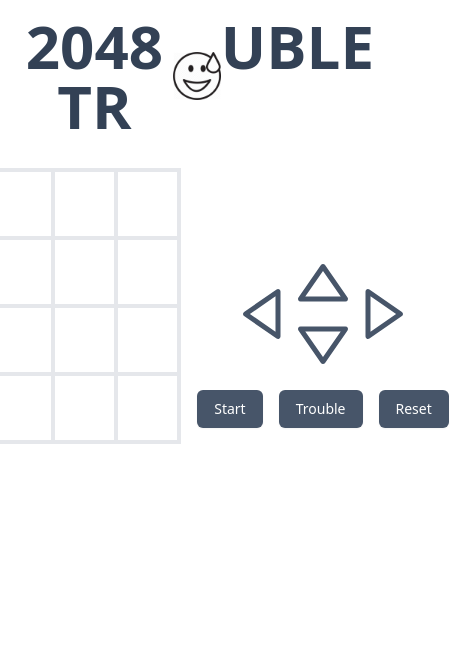
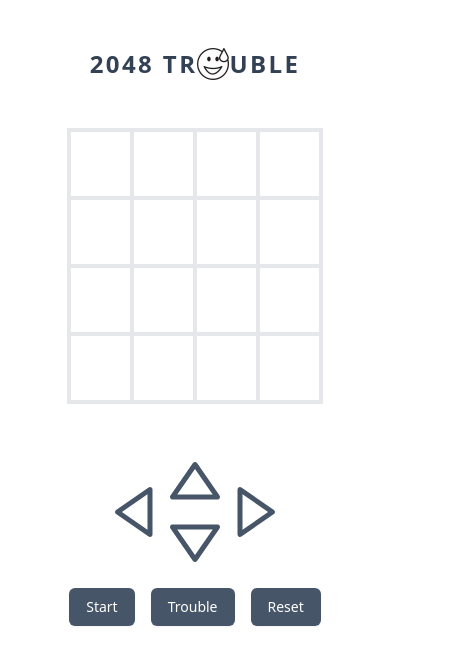
Before and after one commit to slnsrn/2048Trouble, a Next.js app: page / in a window 390 px wide. Shown: the top 664 px of the page, 465 px wide, since content can reach past the window. Built offline with nearby package versions, Linux system fonts and the light colour scheme.

Commit message:
fix mobile style

```diff
--- a/pages/index.jsx
+++ b/pages/index.jsx
@@ -291,11 +291,8 @@ function HomePage () {
 
   const renderCanvas = () => {
     return (
-      <div
-        className="border-warm-200 border-4"
-        style={{ width: '16rem' }}
-        ref={canvasRef}
-      >
+      <div className="w-full md:w-1/2 flex justify-center md:justify-end p-4 md:p-6">
+        <div className='border-warm-200 border-4' ref={canvasRef} style={{ width: '16rem' }}>
           {Array.from({ length: CANVAS_SIZE }).map((item, i) => (
             <div key={i} className={cx({ 'border-b-4 border-warm-200': i < CANVAS_SIZE - 1 }, 'flex flex-row')}>
               {Array.from({ length: CANVAS_SIZE }).map((cell, j) => {
@@ -312,16 +309,16 @@ function HomePage () {
                 )
               })}
             </div>
-        ))}
+          ))}</div>
       </div>
     )
   }
 
   const renderButtons = () => {
     return (
-      <div className='p-4 md:px-6 self-end'>
+      <div className=" w-full md:w-1/2 flex flex-col justify-center md:justify-end p-4 md:p-6">
+        <div className='self-center md:self-start py-4'>
           <div className='flex justify-center'>
-
             <BiLeftArrow onClick={() => moveWithArrows(DIRECTION.left)} className="text-6xl self-center text-blueGray-600" />
 
             <div className='flex flex-col'>
@@ -332,6 +329,7 @@ function HomePage () {
 
             <BiRightArrow onClick={() => moveWithArrows(DIRECTION.right)} className="text-6xl self-center text-blueGray-600" />
           </div>
+
           <div className='flex flex-end justify-center'>
             <button
               onClick={startGame}
@@ -352,13 +350,14 @@ function HomePage () {
           </button>
           </div>
         </div>
+      </div>
     )
   }
 
   return (
-    <div className="p-4 lg:p-20 bg-warm-50 w-full h-screen" onCopy={() => { return false }}>
-      <h1 className='text-center font-bold mb-8 text-6xl text-blueGray-700 flex justify-center'> 2048 TR<img className='w-12 h-12 self-center' src='trouble.png' alt='' />UBLE</h1>
-      <div className="flex justify-center">
+    <div className="px-4 md:px-6 py-12 lg:p-20 bg-warm-50 w-full h-screen" onCopy={() => { return false }}>
+      <h1 className='text-center font-bold mb-8 text-2xl md:text-4xl lg:text-6xl text-blueGray-700 flex justify-center tracking-widest'> 2048 TR<img className='w-8 h-8 md:w-10 md:h-10 lg:h-12 lg:w-12 self-center' src='trouble.png' alt='' />UBLE</h1>
+      <div className="flex flex-col md:flex-row justify-center">
         {renderCanvas()}
         {renderButtons()}
       </div>
```
Also changed, not shown: 1 other file (tests, documents, lock files or other folders). Lines whose indentation alone changed are shown as unchanged.
